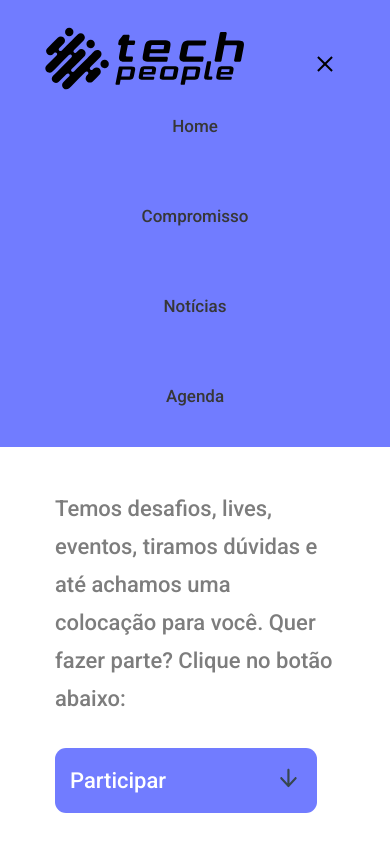
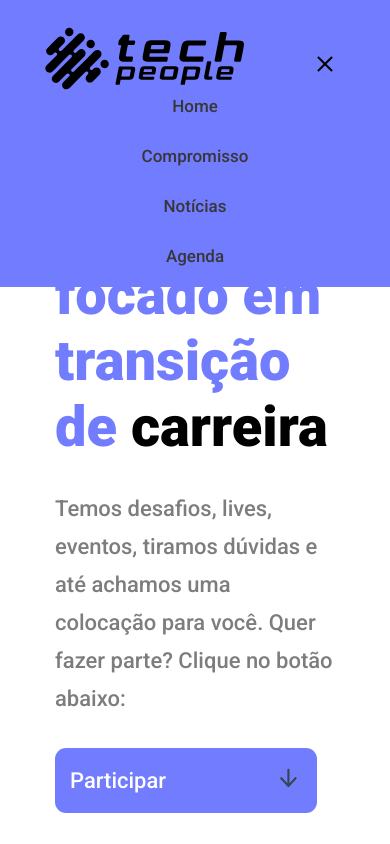
Before and after one commit to alexmuniz96/Tech-People, a React (Create React App) app: page / in a window 390 px wide. Both pictures are taken after a click on the button 325 px from the left and 58 px from the top of the page. Shown: the top 844 px of the page. Built offline with nearby package versions, Linux system fonts and the light colour scheme.

Commit message:
add: scroll on click

```diff
--- a/src/App.js
+++ b/src/App.js
@@ -3,7 +3,6 @@
 import Schedule from './components/Schedule'
 import Form from './components/Form'
 import Footer from './components/Footer'
-
 import girlStudent from './images/garota-estudante-sorrindo.png'
 
 import { ReactComponent as ArrowDown } from './svgs/arrow-down.svg'
@@ -14,18 +13,25 @@
 import { ReactComponent as TimerOff } from './svgs/timer_off.svg'
 import { ReactComponent as Work } from './svgs/work.svg'
 import './style/global.scss'
+import { useRef } from 'react'
 
 function App() {
+  const buttonRef = useRef()
+
+  function handleClick() {
+    buttonRef.current.scrollIntoView({ behavior: 'smooth' })
+  }
+
   return (
     <>
       <Header />
       <main>
 
-        <section className='banner'>
+        <section id='banner' className='banner'>
           <div className='content'>
             <h1>Somos um servidor <span>focado em transição de </span> carreira</h1>
             <p>Temos desafios, lives, eventos, tiramos dúvidas e até achamos uma colocação para você. Quer fazer parte? Clique no botão abaixo:</p>
-            <button>Participar <span> <ArrowDown fill='#37474F' />  </span></button>
+            <button onClick={handleClick}>Participar <span> <ArrowDown fill='#37474F' />  </span></button>
 
           </div>
           <div className='imagesBanner'>
@@ -34,10 +40,10 @@
           </div>
         </section>
 
-        <section className='features'>
-          <div className='backgroundFeatures'>
+        <section ref={buttonRef} className='features'>
+          <div id='features' className='backgroundFeatures'>
             <div className='featuresTitle'>
-              <h2> Nosso compromisso</h2>
+              <h2 > Nosso compromisso</h2>
               <p>Temos um compromisso de fazer desafios e gerar avaliações precisas para que você saiba o quanto está evoluíndo. Acreditamos que você merece uma avaliação justa e precisa do seu processo.</p>
             </div>
           </div>
@@ -76,15 +82,15 @@
           </div>
         </section>
 
-        <section className='news'>
+        <section id='news' className='news'>
           <News />
         </section>
 
-        <section className='schedule'>
+        <section id='schedule' className='schedule'>
           <Schedule />
         </section>
 
-        <section className='form'>
+        <section id='form' className='form'>
           <Form />
         </section>
 
--- a/src/components/Header/index.js
+++ b/src/components/Header/index.js
@@ -37,10 +37,10 @@
 
         <nav className={isNavVisible ? 'active' : ''} >
           <ul>
-            <li><a>Home</a> </li>
-            <li><a>Compromisso</a> </li>
-            <li><a>Notícias</a></li>
-            <li><a>Agenda</a></li>
+            <li><a href="#banner">Home</a> </li>
+            <li><a href="#features">Compromisso</a> </li>
+            <li><a href="#news">Notícias</a></li>
+            <li><a href="#schedule">Agenda</a></li>
           </ul>
         </nav>
 
--- a/src/components/Header/styles.scss
+++ b/src/components/Header/styles.scss
@@ -28,12 +28,15 @@
       gap: 3rem;
 
       li {
+
+        a {
           font-size: 1.7rem;
           color: var(--black);
           padding: 20px 0;
 
           &:hover {
             color: var(--purple);
+          }
         }
       }
     }
@@ -52,10 +55,13 @@
     z-index: 100;
 
     li {
+
+      a {
         color: #fff;
 
         &:hover {
           color: #FFFD57;
+        }
       }
     }
 
--- a/src/style/global.scss
+++ b/src/style/global.scss
@@ -21,6 +21,7 @@
 
 html {
   font-size: 62.5%; // font padrão 10px
+  scroll-behavior: smooth;
 }
 
 body {
```
Lines whose indentation alone changed are shown as unchanged.
